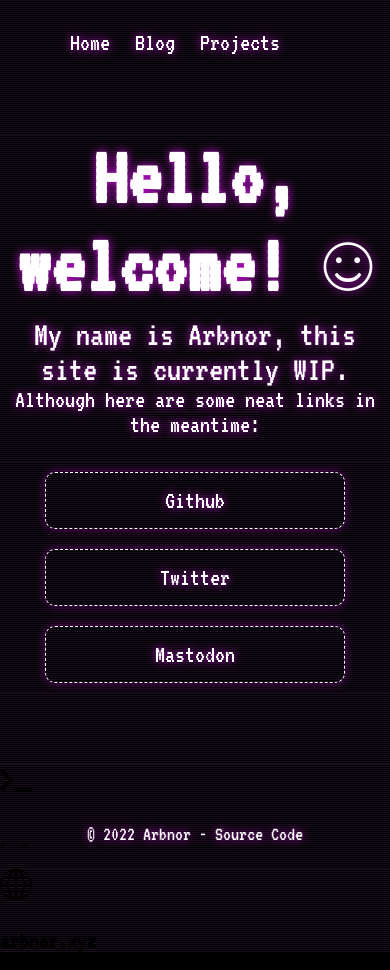
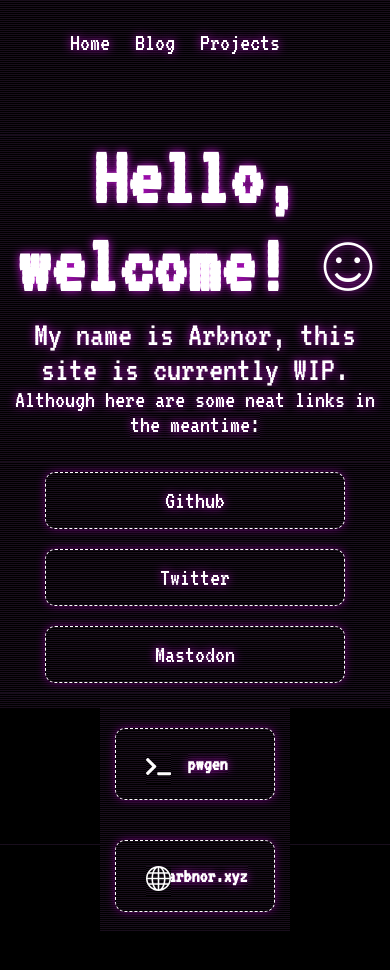
Before and after one commit to codenor/arbnor.xyz, a Next.js app in the folder app/: page / in a window 390 px wide. Shown: the top 970 px of the page. After the commit the page ends 932 px from the top, so only its background shows below. Built offline with nearby package versions, Linux system fonts and the light colour scheme.

Commit message:
💄 Update css for mobile and cards component

```diff
--- a/app/styles/globals.css
+++ b/app/styles/globals.css
@@ -67,7 +67,7 @@
 .btn {
     align-items: center;
     margin-top: 25px;
-    margin-bottom: 50px;
+    margin-bottom: 45px;
     text-align: center;
     justify-content: center;
     display: inline-block;
@@ -133,3 +133,79 @@
 .footer-container a:hover {
     text-decoration: underline;
 }
+
+.column {
+    float: left;
+    width: 50%;
+    padding: 20px 15px;
+    display: table;
+  }
+
+  .row-container {
+    margin-right: 100px;
+    margin-left: 100px;
+    color: white;
+}
+
+  .card {
+    padding: 100px;
+    margin-top: 100px;
+    text-align: center;
+    border: 1px dashed;
+    border-radius: 10px;
+    text-shadow: rgb(190, 16, 209) 0 0 10px;
+    box-shadow: rgb(97, 2, 108) 0 0 10px;
+  }
+
+  .centered-icon {
+    display: flex;
+    justify-content: space-between;
+    align-items: center;
+  }
+
+  .card:hover {
+    cursor: pointer;
+  }
+
+  .card h1 {
+    font-size: 40px;
+    transform: translate(10px, 5px);
+    margin: 0;
+  }
+
+  .card h2 {
+    font-size: 40px;
+    margin: 0;
+  }
+
+
+  @media screen and (max-width: 1100px) {
+    .column {
+      width: 100%;
+      display: block;
+    }
+
+    .card {
+        padding: 20px;
+        margin: 0;
+    }
+
+    .card h1 {
+        font-size: 25px;
+        transform: translate(10px, 5px);
+        margin: 0;
+      }
+
+      .card h2 {
+        font-size: 20px;
+        margin: 0;
+      }
+
+      .footer-container {
+        opacity: 0;
+      }
+
+      .btn {
+        margin-bottom: 15px;
+      }
+  }
```
